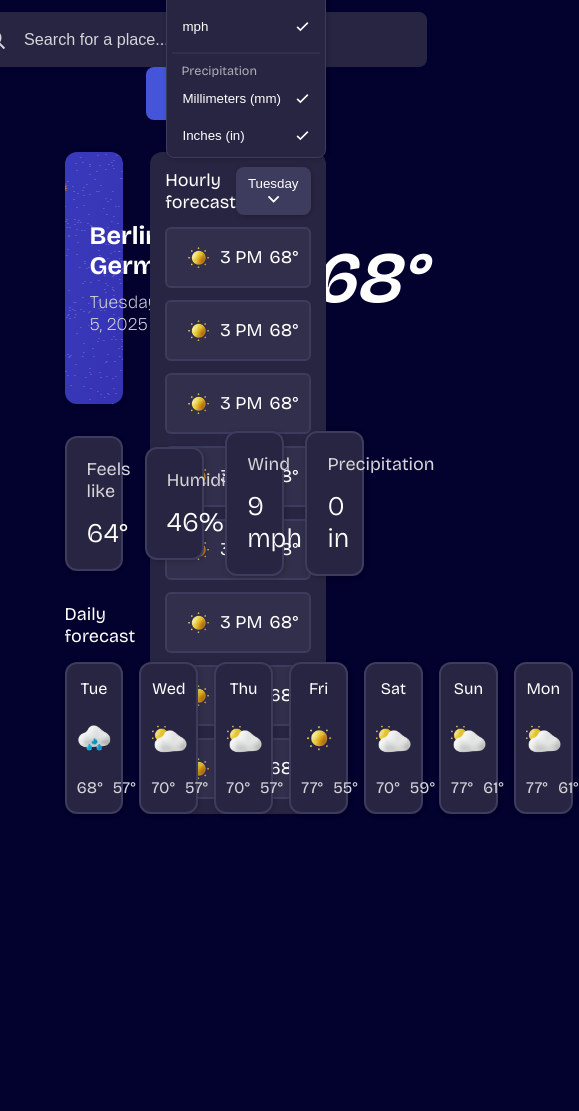
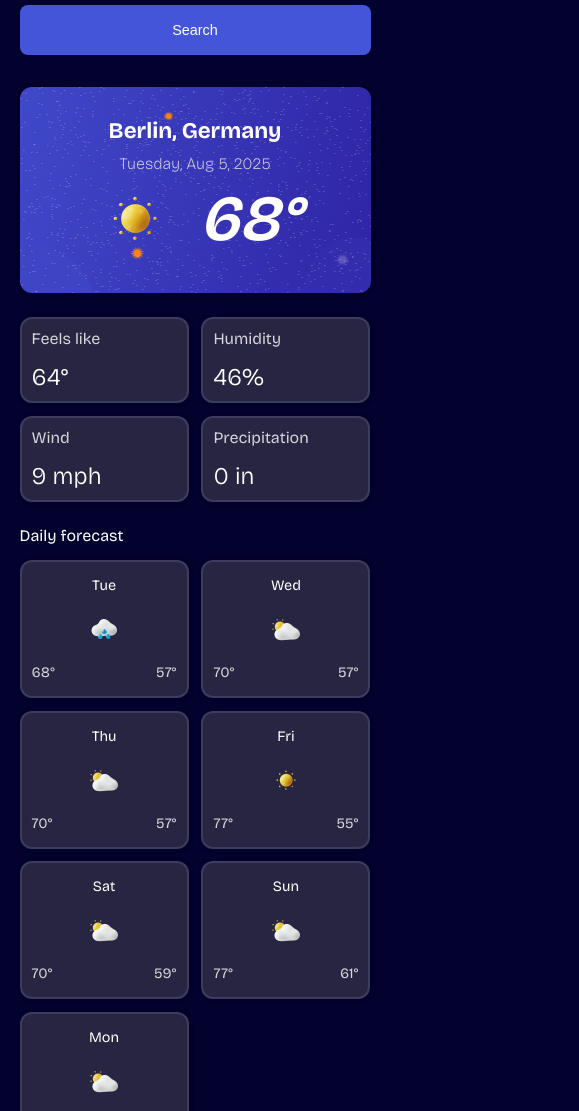
Before and after one commit to Bilalben23/weather-app, a website: page index.html in a window 390 px wide. Shown: the part 272-1383 px from the top of the page, 579 px wide, since content can reach past the window. Before the commit the page ends 1116 px from the top, so only its background shows below. Drawn offline with nearby package versions, Linux system fonts and the light colour scheme; files that its build step writes are made by us from their sources.

Commit message:
Improve mobile responsiveness for weather app - Adjust grid to single-column layout on small screens - Ensure cards span full width on phones - Fix wrapping and spacing for weather detail items - Update component ordering for better mobile UI

```diff
--- a/index.html
+++ b/index.html
@@ -49,7 +49,12 @@
 
         <!-- Settings Dropdown List -->
 
-        <ul id="units-dropdown-list" class="dropdown unit-menu" role="listbox">
+        <ul
+          id="units-dropdown-list"
+          class="dropdown unit-menu"
+          role="listbox"
+          hidden
+        >
           <!-- Switch Button -->
           <li class="unit-menu__item">
             <button type="button" class="dropdown-btn">
--- a/src/css/style.css
+++ b/src/css/style.css
@@ -72,7 +72,7 @@ ul li {
     position: absolute;
     border-radius: 8px;
     background-color: var(--neutral-800);
-    box-shadow: 1px 1px 5px rgba(0, 0, 0, 0.2);
+    box-shadow: 3px 3px 10px rgba(0, 0, 0, 0.3);
     padding: 5px;
     display: flex;
     flex-direction: column;
@@ -198,7 +198,6 @@ form {
     align-items: center;
     column-gap: 10px;
     justify-content: center;
-    flex-wrap: wrap;
 }
 
 .search-form__field {
@@ -210,8 +209,6 @@ form {
     border: 3px solid var(--neutral-800);
     position: relative;
 }
-
-
 
 .search-form__field img {
     width: 20px;
@@ -270,9 +267,9 @@ form .search-form__btn:focus {
 .weather {
     margin-top: 32px;
     display: grid;
-    grid-template-rows: 1fr 0.5fr 0.5fr;
-    grid-template-columns: repeat(3, 1fr);
+    grid-template-columns: repeat(auto-fit, minmax(250px, 1fr));
     gap: 1.5rem;
+    grid-auto-rows: auto;
 }
 
 
@@ -336,7 +333,7 @@ form .search-form__btn:focus {
 }
 
 .hourly__header .hourly__day-btn {
-    padding: 9px 12px;
+    padding: 8px 12px;
     border-radius: 8px;
     background-color: var(--neutral-600);
     border: none;
@@ -363,7 +360,7 @@ form .search-form__btn:focus {
     background-color: var(--neutral-700);
     border-radius: 6px;
     align-items: center;
-    padding: 7px 10px;
+    padding: 5px 10px;
     border: 2px solid var(--neutral-600);
 }
 
@@ -441,7 +438,6 @@ form .search-form__btn:focus {
     font-size: 0.9rem;
 }
 
-
 .weekly__item .weekly__icon {
     width: 50px;
 }
@@ -454,3 +450,95 @@ form .search-form__btn:focus {
     column-gap: 10px;
     color: var(--neutral-200);
 }
+
+
+/* RESPONSIVENESS */
+
+
+@media (max-width: 768px) {
+    html {
+        font-size: 16px;
+    }
+
+    body {
+        padding-inline: 0;
+    }
+
+    .header__logo img {
+        max-width: 140px;
+    }
+
+
+    /* SEARCH FORM */
+    form {
+        row-gap: 8px;
+        flex-direction: column;
+    }
+
+    .search-form__field {
+        width: 100%;
+        padding-inline: 12px 5px;
+    }
+
+    form .search-form__btn,
+    form .search-form__action {
+        width: 100%;
+    }
+
+    .search-form__field input {
+        min-width: auto;
+    }
+
+    .weather__hourly {
+        order: 99;
+    }
+
+    /* CURRENT WEATHER */
+    .weather {
+        grid-template-columns: 1fr;
+    }
+
+    .weather__current {
+        padding: 30px 10px;
+        min-height: auto;
+        flex-direction: column;
+        text-align: center;
+    }
+
+    /* WEATHER DETAILS */
+
+    .weather__details {
+        flex-wrap: wrap;
+        gap: 0.8rem;
+    }
+
+    .details_item {
+        padding: 10px;
+        flex: 0 1 calc(50% - 0.4rem);
+    }
+
+
+    /* WEEKLY FORECAST */
+
+    .weekly__list {
+        flex-wrap: wrap;
+        gap: 0.8rem;
+
+    }
+
+    .weekly__list .weekly__item {
+        width: auto;
+        flex: 0 1 calc(50% - 0.4rem);
+
+    }
+
+    .weekly__item .weekly__icon {
+        width: 40px;
+    }
+
+    /* HOURLY FORECAST */
+
+    .weather__hourly {
+        grid-column: span 2;
+    }
+}
```
